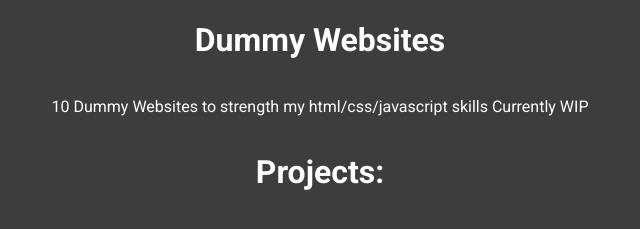
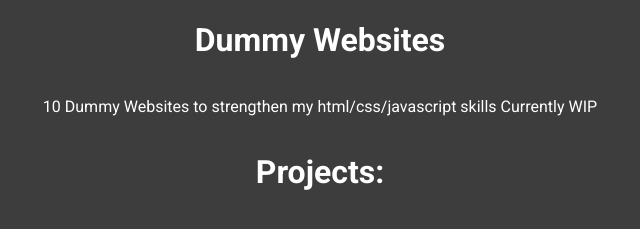
Before and after one commit to CasterraDev/10-Websites, a plain HTML site: page index.html in a window 1280 px wide. Shown: the top 229 px of the page, 320-960 px from the left. Drawn offline with Linux system fonts and the light colour scheme.

Commit message:
Fixed Typos

```diff
--- a/index.html
+++ b/index.html
@@ -10,7 +10,7 @@
 <body>
     <h1>Dummy Websites</h1>
 
-    <p>10 Dummy Websites to strength my html/css/javascript skills Currently WIP</p>
+    <p>10 Dummy Websites to strengthen my html/css/javascript skills Currently WIP</p>
 
     <h1>Projects:</h1>
     <ul>
```
